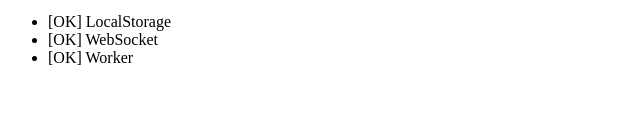
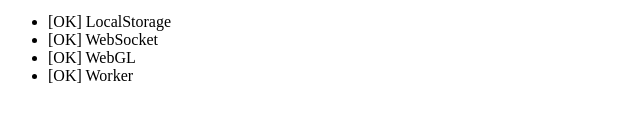
Before and after one commit to milton-alvarenga/browser_self_tests, a plain HTML site: page general/index.html in a window 1280 px wide. Shown: the part 160-282 px from the top of the page, without its empty margins (0-640 px from the left). Drawn offline with Linux system fonts and the light colour scheme.

Commit message:
feature: Added support to test WebGL browser support

```diff
--- a/general/index.html
+++ b/general/index.html
@@ -1,5 +1,6 @@
 <html>
     <head>
+
         <style>
             .mb0 {
                 margin-bottom:0px;
@@ -17,19 +18,28 @@
         <ul>
             <li><span id="result_localstorage"></span> LocalStorage</li>
             <li><span id="result_websocket"></span> WebSocket</li>
+            <li><span id="result_webgl"></span> WebGL</li>
             <li><span id="result_worker"></span> Worker</li>
         </ul>
         <script>
             function el(id){
                 return document.getElementById(id);
             }
-            let el_result_localstorage = el('result_localstorage');
-            let el_result_websocket = el('result_websocket');
-            let el_result_worker = el('result_worker');
+            const el_result_localstorage = el('result_localstorage');
+            const el_result_websocket = el('result_websocket');
+            const el_result_webgl = el('result_webgl');
+            const el_result_worker = el('result_worker');
 
             el_result_localstorage.innerHTML = (window.window.localStorage) ? "[OK]" : "[NO]";
             el_result_websocket.innerHTML = (window.WebSocket) ? "[OK]" : "[NO]";
             el_result_worker.innerHTML = (window.Worker) ? "[OK]" : "[NO]";
+
+            try {
+                let canvas = document.createElement('canvas');
+                el_result_webgl.innerHTML = (!!window.WebGLRenderingContext && (canvas.getContext('webgl') || canvas.getContext('experimental-webgl'))) ? "[OK]" : "[NO]";
+            } catch(e) {
+                el_result_webgl.innerHTML = "[NO]";
+            }
         </script>
     </body>
 </html>
```
